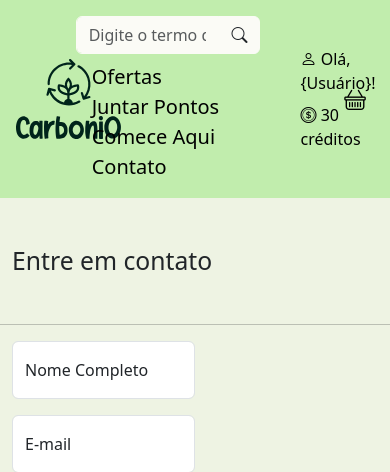
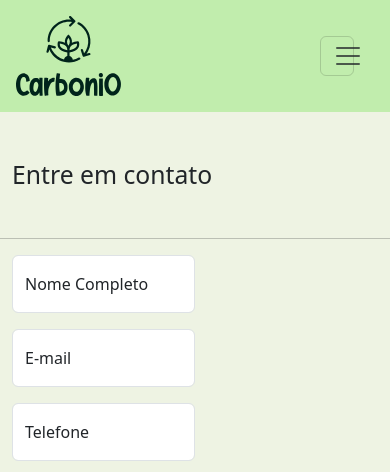
Before and after one commit to ItsGalvo/CarboniO, a FastAPI app: page /contato in a window 390 px wide. Shown: the top 472 px of the page. Run offline with FastAPI, Linux system fonts and the light colour scheme; some libraries are stand-ins or nearby versions.

Commit message:
header responsivo

```diff
--- a/templates/shared/includes/header.html
+++ b/templates/shared/includes/header.html
@@ -1,6 +1,6 @@
 <header class="row">
 
-    <nav class="navbar text-black bg-green p-3">
+    <nav class="navbar navbar-expand-md text-black bg-green p-3">
         <div class="container">
             <div class="row w-100 align-items-center">
                 <div class="col-2">
@@ -10,7 +10,13 @@
                         </a>
                     </div>
                 </div>
-                <div class="col-7">
+
+                <button class="navbar-toggler col-1 position-absolute end-0 me-5" type="button" data-bs-toggle="collapse"
+                    data-bs-target="#menuNavbar">
+                    <span class="navbar-toggler-icon"></span>
+                </button>
+                <div class="col-10 collapse navbar-collapse" id="menuNavbar">
+                    <div class="col-9">
                         <div class="d-flex flex-column justify-content-center gap-2">
                             <form action="/cadastrarnews" method="post">
                                 <div class="text-start">
@@ -23,7 +29,7 @@
                                     </div>
                                 </div>
                             </form>
-                        <nav class="nav justify-content-between fs-5">
+                            <nav class="nav nav-justified fs-5">
                                 <a class="nav-link text-black py-0" href="/ofertas">Ofertas</a>
                                 <a class="nav-link text-black py-0" href="/juntepontos">Juntar Pontos</a>
                                 <a class="nav-link text-black py-0" href="/comeceaqui">Comece Aqui</a>
@@ -52,5 +58,6 @@
                     </div>
                 </div>
             </div>
+        </div>
     </nav>
 </header>
```
Lines whose indentation alone changed are shown as unchanged.
